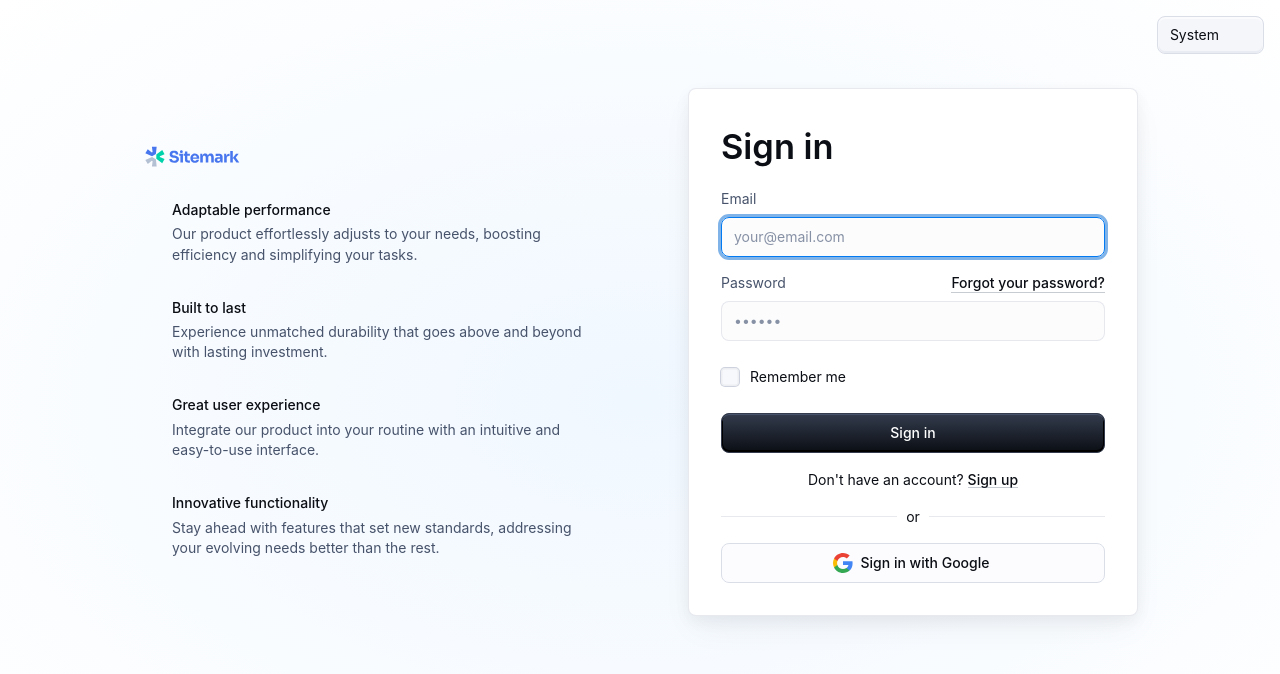
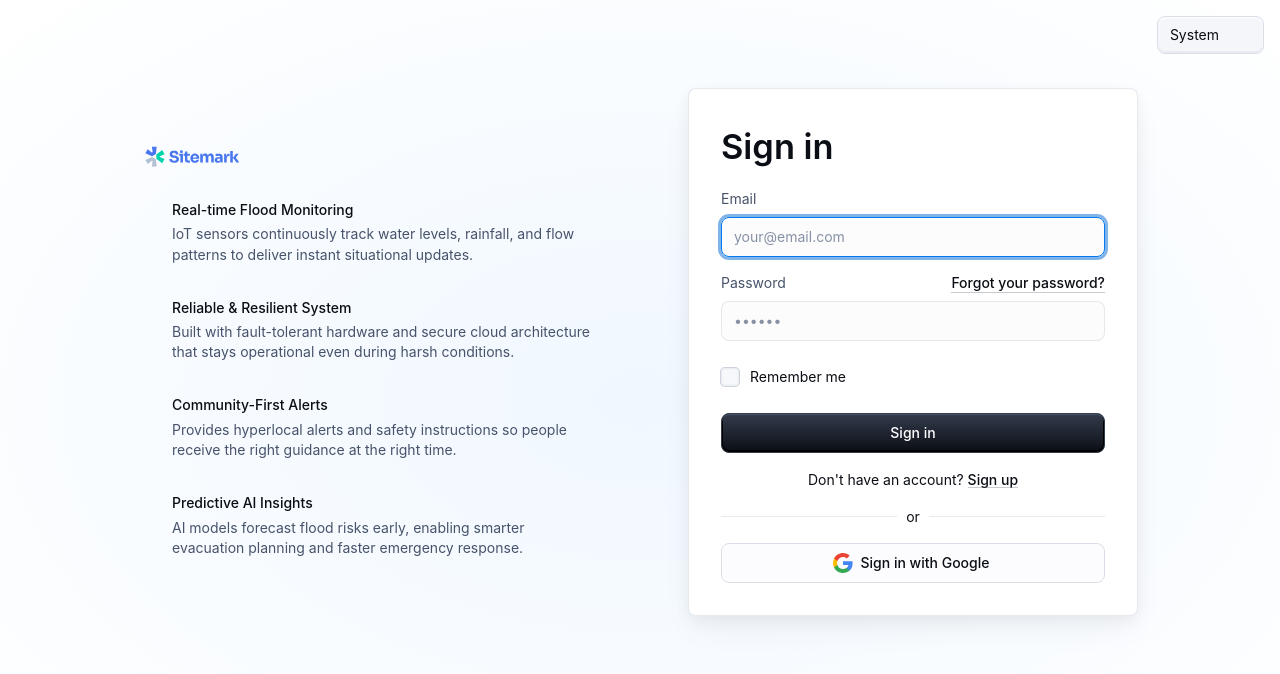
Before and after one commit to Surya-palanisamy/LIL-2k26, a React (Vite) app: page /login in a window 1280 px wide. Shown: the top 674 px of the page. Built offline with nearby package versions, Linux system fonts and the light colour scheme; no server answers; some icons are missing.

Commit message:
tailwind added

```diff
--- a/src/App.tsx
+++ b/src/App.tsx
@@ -34,6 +34,7 @@ import LoadingSpinner from "./components/LoadingSpinner";
 import Notifications from "./components/Notifications";
 import SignInSide from "./sign-in-side/SignInSide";
 import { ThemeModeToggle } from "./shared-theme/ThemeModeToggle";
+import adminAvatar from "./images/admin.png";
 
 const ProtectedRoute = ({ children }: { children: React.ReactNode }) => {
   const { isAuthenticated, isLoading } = useAppContext();
@@ -103,7 +104,7 @@ function AppContent() {
       <Routes>
         <Route
           path="/login"
-          element={<SignInSide disableCustomTheme={false} />}
+          element={<SignInSide disableCustomTheme={true} />}
         />
         <Route path="*" element={<Navigate to="/login" replace />} />
       </Routes>
@@ -146,7 +147,7 @@ function AppContent() {
             onClick={toggleMobileMenu}
             style={{
               padding: "0.5rem",
-              background: "none",
+
               border: "none",
               cursor: "pointer",
               color: muiTheme.palette.text.primary,
@@ -205,6 +206,8 @@ function AppContent() {
             isActive={location.pathname === "/"}
             onClick={() => setIsMobileMenuOpen(false)}
             theme={muiTheme}
+
+
           />
           <NavLink
             to="/map"
@@ -274,11 +277,11 @@ function AppContent() {
                 }}
               >
                 <img
-                  src={user?.avatar || "/placeholder.svg?height=40&width=40"}
+                  src={adminAvatar || user?.avatar}
                   alt={user?.name || "User"}
                   style={{
-                    width: "2rem",
-                    height: "2rem",
+                    width: "40px",
+                    height: "30px",
                     borderRadius: "50%",
                   }}
                 />
--- a/src/pages/Dashboard.tsx
+++ b/src/pages/Dashboard.tsx
@@ -36,8 +36,8 @@ import {
 } from "../services/weatherService";
 import LoadingSpinnerModern from "../components/LoadingSpinner";
 import axios from "axios";
-
-
+import Tooltip, { TooltipProps, tooltipClasses } from "@mui/material/Tooltip";
+import { styled } from "@mui/material/styles";
 export default function Dashboard() {
   const { isLoading, refreshData, sendEmergencyBroadcast, user } =
     useAppContext();
@@ -103,9 +103,7 @@ export default function Dashboard() {
   useEffect(() => {
     const fetchWaterLevel = async () => {
       try {
-        const response = await axios.get(
-          "google.com"
-        );
+        const response = await axios.get("google.com");
         const feeds = response.data.feeds;
         const latestFeed = feeds[feeds.length - 1];
         const level = Math.max(0, Number.parseFloat(latestFeed.field1));
@@ -208,8 +206,20 @@ export default function Dashboard() {
   };
 
   if (isLoading) {
-    return <LoadingSpinnerModern variant="bar-wave" size="md" color="primary" />;
+    return (
+      <LoadingSpinnerModern variant="bar-wave" size="md" color="primary" />
+    );
   }
+  const BootstrapTooltip = styled(({ className, ...props }: TooltipProps) => (
+    <Tooltip {...props} arrow classes={{ popper: className }} />
+  ))(({ theme }) => ({
+    [`& .${tooltipClasses.arrow}`]: {
+      color: theme.palette.common.black,
+    },
+    [`& .${tooltipClasses.tooltip}`]: {
+      backgroundColor: theme.palette.common.black,
+    },
+  }));
 
   // --- Helper: chunk stats into rows of 2
   const statEntries = Object.entries(stats);
@@ -227,7 +237,6 @@ export default function Dashboard() {
           flexDirection: { xs: "column", md: "row" },
           justifyContent: "space-between",
           alignItems: { xs: "flex-start", md: "center" },
-          mb: 3,
           gap: 2,
         }}
       >
@@ -237,38 +246,50 @@ export default function Dashboard() {
         <Stack
           direction="row"
           spacing={2}
-          sx={{ width: { xs: "100%", md: "auto" } }}
+          sx={{ width: { xs: "100%", md: "auto" }, m: 2 }}
         >
+          <BootstrapTooltip title="Click to refresh">
             <Button
               onClick={handleRefresh}
               disabled={refreshing}
               startIcon={
                 refreshing ? (
-                <CircularProgress size={20} />
+                  <CircularProgress size={18} />
                 ) : (
                   <RefreshCw size={18} />
                 )
               }
               variant="outlined"
-            sx={{ textTransform: "none" }}
+              sx={{
+                textTransform: "capitalize",
+                width: { xs: "90%", sm: "auto" },
+                p: 3,
+              }}
             >
               Refresh Data
             </Button>
+          </BootstrapTooltip>
+          <BootstrapTooltip title="Send a emergency broadcast to all users">
             <Button
               onClick={() => setShowBroadcastModal(true)}
-            startIcon={<AlertTriangle size={18} />}
+              startIcon={<AlertTriangle size={17} />}
               variant="contained"
               color="error"
-            sx={{ textTransform: "none", width: { xs: "100%", sm: "auto" } }}
+              sx={{
+                textTransform: "capitalize",
+                width: { xs: "100%", sm: "auto" },
+                p: 3,
+              }}
             >
               Emergency Broadcast
             </Button>
+          </BootstrapTooltip>
         </Stack>
       </Box>
 
       {/* Filters */}
       <Stack direction={{ xs: "column", md: "row" }} spacing={2} sx={{ mb: 3 }}>
-        <FormControl sx={{ minWidth: 200 }}>
+        <FormControl sx={{ minWidth: 200, p: 1 }}>
           <InputLabel>Location</InputLabel>
           <Select
             value={selectedLocation}
@@ -282,7 +303,7 @@ export default function Dashboard() {
             <MenuItem value="South Bay">South Bay</MenuItem>
           </Select>
         </FormControl>
-        <FormControl sx={{ minWidth: 200 }}>
+        <FormControl sx={{ minWidth: 200 ,p:1}}>
           <InputLabel>Severity</InputLabel>
           <Select
             value={selectedSeverity}
--- a/src/sign-in-side/components/Content.tsx
+++ b/src/sign-in-side/components/Content.tsx
@@ -1,55 +1,60 @@
-import Box from '@mui/material/Box';
-import Stack from '@mui/material/Stack';
-import Typography from '@mui/material/Typography';
-import AutoFixHighRoundedIcon from '@mui/icons-material/AutoFixHighRounded';
-import ConstructionRoundedIcon from '@mui/icons-material/ConstructionRounded';
-import SettingsSuggestRoundedIcon from '@mui/icons-material/SettingsSuggestRounded';
-import ThumbUpAltRoundedIcon from '@mui/icons-material/ThumbUpAltRounded';
-import { SitemarkIcon } from './CustomIcons';
+import Box from "@mui/material/Box";
+import Stack from "@mui/material/Stack";
+import Typography from "@mui/material/Typography";
+import AutoFixHighRoundedIcon from "@mui/icons-material/AutoFixHighRounded";
+import ConstructionRoundedIcon from "@mui/icons-material/ConstructionRounded";
+import SettingsSuggestRoundedIcon from "@mui/icons-material/SettingsSuggestRounded";
+import ThumbUpAltRoundedIcon from "@mui/icons-material/ThumbUpAltRounded";
+import { SitemarkIcon } from "./CustomIcons";
 
 const items = [
   {
-    icon: <SettingsSuggestRoundedIcon sx={{ color: 'text.secondary' }} />,
-    title: 'Adaptable performance',
+    icon: <SettingsSuggestRoundedIcon sx={{ color: "text.secondary" }} />,
+    title: "Real-time Flood Monitoring",
     description:
-      'Our product effortlessly adjusts to your needs, boosting efficiency and simplifying your tasks.',
+      "IoT sensors continuously track water levels, rainfall, and flow patterns to deliver instant situational updates.",
   },
   {
-    icon: <ConstructionRoundedIcon sx={{ color: 'text.secondary' }} />,
-    title: 'Built to last',
+    icon: <ConstructionRoundedIcon sx={{ color: "text.secondary" }} />,
+    title: "Reliable & Resilient System",
     description:
-      'Experience unmatched durability that goes above and beyond with lasting investment.',
+      "Built with fault-tolerant hardware and secure cloud architecture that stays operational even during harsh conditions.",
   },
   {
-    icon: <ThumbUpAltRoundedIcon sx={{ color: 'text.secondary' }} />,
-    title: 'Great user experience',
+    icon: <ThumbUpAltRoundedIcon sx={{ color: "text.secondary" }} />,
+    title: "Community-First Alerts",
     description:
-      'Integrate our product into your routine with an intuitive and easy-to-use interface.',
+      "Provides hyperlocal alerts and safety instructions so people receive the right guidance at the right time.",
   },
   {
-    icon: <AutoFixHighRoundedIcon sx={{ color: 'text.secondary' }} />,
-    title: 'Innovative functionality',
+    icon: <AutoFixHighRoundedIcon sx={{ color: "text.secondary" }} />,
+    title: "Predictive AI Insights",
     description:
-      'Stay ahead with features that set new standards, addressing your evolving needs better than the rest.',
+      "AI models forecast flood risks early, enabling smarter evacuation planning and faster emergency response.",
   },
 ];
 
 export default function Content() {
   return (
     <Stack
-      sx={{ flexDirection: 'column', alignSelf: 'center', gap: 4, maxWidth: 450 }}
+      sx={{
+        flexDirection: "column",
+        alignSelf: "center",
+        gap: 4,
+        maxWidth: 450,
+      }}
     >
-      <Box sx={{ display: { xs: 'none', md: 'flex' } }}>
+      <Box sx={{ display: { xs: "none", md: "flex" } }}>
         <SitemarkIcon />
       </Box>
       {items.map((item, index) => (
         <Stack key={index} direction="row" sx={{ gap: 2 }}>
           {item.icon}
           <div>
-            <Typography gutterBottom sx={{ fontWeight: 'medium' }}>
+            <Typography gutterBottom sx={{ fontWeight: "medium" }}>
               {item.title}
             </Typography>
-            <Typography variant="body2" sx={{ color: 'text.secondary' }}>
+            <Typography variant="body2" sx={{ color: "text.secondary" }}>
               {item.description}
             </Typography>
           </div>
--- a/src/sign-in-side/components/CustomIcons.tsx
+++ b/src/sign-in-side/components/CustomIcons.tsx
@@ -51,42 +51,6 @@ export function SitemarkIcon() {
   );
 }
 
-export function FacebookIcon() {
-  return (
-    <SvgIcon>
-      <svg
-        width="16"
-        height="16"
-        viewBox="0 0 16 16"
-        fill="none"
-        xmlns="http://www.w3.org/2000/svg"
-      >
-        <path
-          d="M6.68 15.92C2.88 15.24 0 11.96 0 8C0 3.6 3.6 0 8 0C12.4 0 16 3.6 16 8C16 11.96 13.12 15.24 9.32 15.92L8.88 15.56H7.12L6.68 15.92Z"
-          fill="url(#paint0_linear_795_116)"
-        />
-        <path
-          d="M11.12 10.2391L11.48 7.99914H9.36V6.43914C9.36 5.79914 9.6 5.31914 10.56 5.31914H11.6V3.27914C11.04 3.19914 10.4 3.11914 9.84 3.11914C8 3.11914 6.72 4.23914 6.72 6.23914V7.99914H4.72V10.2391H6.72V15.8791C7.16 15.9591 7.6 15.9991 8.04 15.9991C8.48 15.9991 8.92 15.9591 9.36 15.8791V10.2391H11.12Z"
-          fill="white"
-        />
-        <defs>
-          <linearGradient
-            id="paint0_linear_795_116"
-            x1="8"
-            y1="0"
-            x2="8"
-            y2="15.9991"
-            gradientUnits="userSpaceOnUse"
-          >
-            <stop stopColor="#1AAFFF" />
-            <stop offset="1" stopColor="#0163E0" />
-          </linearGradient>
-        </defs>
-      </svg>
-    </SvgIcon>
-  );
-}
-
 export function GoogleIcon() {
   return (
     <SvgIcon>
```
Also changed, not shown: src/sign-in-side/README.md (deleted). Lines whose indentation alone changed are shown as unchanged.
